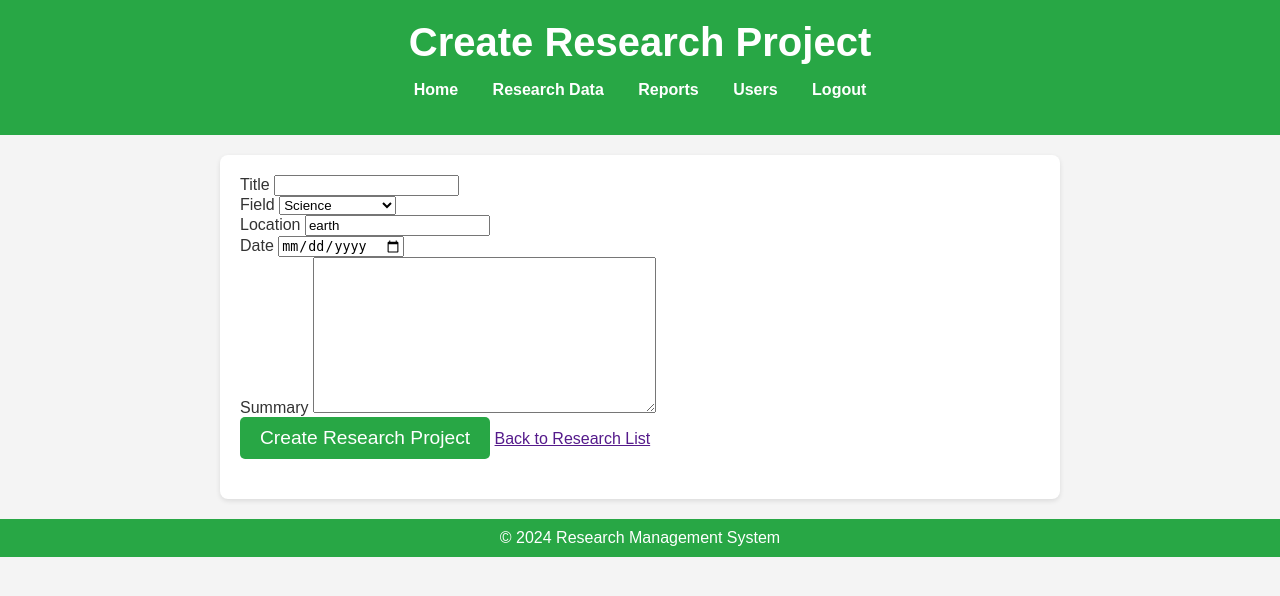
After one commit to Sangwasean/Research_Data_Management_System, a Django app: page /create/ in a window 1280 px wide. The commit adds this page. Shown: the top 596 px of the page. Run offline with Django 5.2, Linux system fonts and the light colour scheme; the visitor is signed in with stand-in values (Sample User, id 1).

Commit message:
research_project app

```diff
--- a/research_management_system/research_data/forms.py
+++ b/research_management_system/research_data/forms.py
@@ -4,7 +4,10 @@ from .models import ResearchProject, ResearchData
 class ResearchProjectForm(forms.ModelForm):
     class Meta:
         model = ResearchProject
-        fields = ['title', 'description', 'lead_researcher', 'start_date', 'end_date']
+        fields = ['title', 'field', 'summary', 'location', 'date']
+        widgets = {
+            'date': forms.DateInput(attrs={'type': 'date'}),
+        }
 
 class ResearchDataForm(forms.ModelForm):
     class Meta:
--- a/research_management_system/research_data/models.py
+++ b/research_management_system/research_data/models.py
@@ -1,12 +1,21 @@
 from django.db import models
 from django.contrib.auth import get_user_model
-
+from django.conf import settings
 class ResearchProject(models.Model):
+    RESEARCH_FIELDS = [
+        ('Science', 'Science'),
+        ('Technology', 'Technology'),
+        ('Mathematics', 'Mathematics'),
+        ('Engineering', 'Engineering'),
+        ('Social Sciences', 'Social Sciences'),
+        ('Arts', 'Arts'),
+    ]
     title = models.CharField(max_length=255)
-    description = models.TextField()
-    lead_researcher = models.ForeignKey(get_user_model(), on_delete=models.CASCADE)
-    start_date = models.DateField()
-    end_date = models.DateField()
+    field = models.CharField(max_length=100, choices=RESEARCH_FIELDS,default="life")
+    summary = models.TextField()
+    location = models.CharField(max_length=100,default="earth")
+    date = models.DateField()
+    user = models.ForeignKey(settings.AUTH_USER_MODEL, on_delete=models.CASCADE)  # Use custom user model
 
     def __str__(self):
         return self.title
--- a/research_management_system/research_data/templates/home.html
+++ b/research_management_system/research_data/templates/home.html
@@ -15,7 +15,7 @@
         <nav>
             <ul>
                 <li><a href="">Home</a></li>
-                <li><a href="">Research Data</a></li>
+                <li><a href="{% url 'research_projects_list' %}">Research Data</a></li>
                 <li><a href="">Reports</a></li>
                 <li><a href="{% url 'user_view' %}">Users</a></li>
                 <li><a href="">Logout</a></li>
--- /dev/null
+++ b/research_management_system/research_data/templates/research_form.html
@@ -0,0 +1,70 @@
+<!DOCTYPE html>
+<html lang="en">
+<head>
+    <meta charset="UTF-8">
+    <meta name="viewport" content="width=device-width, initial-scale=1.0">
+    <title>Research Management System</title>
+    {% load static %}
+    <link rel="stylesheet" href="{% static 'css/research_page.css' %}">
+</head>
+<body>
+    <header>
+        <h1>{% if form.instance.pk %}Update{% else %}Create{% endif %} Research Project</h1>
+        <nav>
+            <ul>
+                <li><a href="{% url 'home' %}">Home</a></li>
+                <li><a href="">Research Data</a></li>
+                <li><a href="">Reports</a></li>
+                <li><a href="">Users</a></li>
+                <li><a href="">Logout</a></li>
+            </ul>
+        </nav>
+    </header>
+    <main>
+        <form method="POST" action="{% if form.instance.pk %}{% url 'update_research_project' form.instance.pk %}{% else %}{% url 'create_research_project' %}{% endif %}">
+            {% csrf_token %}
+            {{ form.non_field_errors }}
+
+            {% if messages %}
+            <ul class="messages">
+                {% for message in messages %}
+                    <li class="{% if message.tags %}{{ message.tags }}{% endif %}">{{ message }}</li>
+                {% endfor %}
+            </ul>
+            {% endif %}
+
+            <div>
+                <label for="{{ form.title.id_for_label }}">{{ form.title.label }}</label>
+                {{ form.title }}
+                {{ form.title.errors }}
+            </div>
+            <div>
+                <label for="{{ form.field.id_for_label }}">{{ form.field.label }}</label>
+                {{ form.field }}
+                {{ form.field.errors }}
+            </div>
+            <div>
+                <label for="{{ form.location.id_for_label }}">{{ form.location.label }}</label>
+                {{ form.location }}
+                {{ form.location.errors }}
+            </div>
+            <div>
+                <label for="{{ form.date.id_for_label }}">{{ form.date.label }}</label>
+                {{ form.date }}
+                {{ form.date.errors }}
+            </div>
+            <div>
+                <label for="{{ form.summary.id_for_label }}">{{ form.summary.label }}</label>
+                {{ form.summary }}
+                {{ form.summary.errors }}
+            </div>
+
+            <button type="submit" class="create-user-btn">{% if form.instance.pk %}Update{% else %}Create{% endif %} Research Project</button>
+            <a href="">Back to Research List</a>
+        </form>
+    </main>
+    <footer>
+        <p>&copy; 2024 Research Management System</p>
+    </footer>
+</body>
+</html>
--- a/research_management_system/research_data/urls.py
+++ b/research_management_system/research_data/urls.py
@@ -4,8 +4,10 @@ from .views import home
 
 urlpatterns = [
     path('', home, name='home'),
-    path('<int:pk>/', views.research_project_detail, name='project_detail'),
-    path('<int:pk>/upload/', views.upload_data, name='upload_data'),
-    path('users/', include('users.urls')),  # Ensure users app URLs are included
-    path('accounts/', include('django.contrib.auth.urls')),  # Include authentication URLs
+    path('users/', include('users.urls')),
+    path('accounts/', include('django.contrib.auth.urls')),
+    path('create/', views.create_research_project, name='create_research_project'),
+    path('update/<int:pk>/', views.update_research_project, name='update_research_project'),
+    path('delete/<int:pk>/', views.delete_research_project, name='delete_research_project'),
+    path('projects/', views.view_research_projects, name='research_projects_list'),
 ]
--- a/research_management_system/research_data/views.py
+++ b/research_management_system/research_data/views.py
@@ -2,27 +2,54 @@ from django.shortcuts import render
 from django.shortcuts import render, get_object_or_404, redirect
 from .models import ResearchProject, ResearchData
 from .forms import ResearchProjectForm, ResearchDataForm
+from django.shortcuts import render, redirect, get_object_or_404
+from .forms import ResearchProjectForm
+from django.contrib.auth.decorators import login_required
+from django.contrib import messages
+
 
 def home(request):
     return render(request, 'home.html')
 
-def research_project_list(request):
-    projects = ResearchProject.objects.all()
-    return render(request, 'research_data/home.html', {'projects': projects})
+@login_required
+def view_research_projects(request):
+    research_projects = ResearchProject.objects.filter(user=request.user)
+    return render(request, 'research_list.html', {'research_projects': research_projects})
 
-def research_project_detail(request, pk):
-    project = get_object_or_404(ResearchProject, pk=pk)
-    return render(request, 'research_data/project_detail.html', {'project': project})
+@login_required
+def create_research_project(request):
+    if request.method == 'POST':
+        form = ResearchProjectForm(request.POST)
+        if form.is_valid():
+            research_project = form.save(commit=False)
+            research_project.user = request.user
+            research_project.save()
+            messages.success(request, 'Research project created successfully!')
+            return redirect('view_research_project')
+    else:
+        form = ResearchProjectForm()
+    return render(request, 'research_form.html', {'form': form})
 
-def upload_data(request, pk):
-    project = get_object_or_404(ResearchProject, pk=pk)
-    if request.method == "POST":
-        form = ResearchDataForm(request.POST, request.FILES)
+
+@login_required
+def update_research_project(request, pk):
+    research_project = get_object_or_404(ResearchProject, pk=pk, user=request.user)
+    if request.method == 'POST':
+        form = ResearchProjectForm(request.POST, instance=research_project)
         if form.is_valid():
-            research_data = form.save(commit=False)
-            research_data.project = project
-            research_data.save()
-            return redirect('project_detail', pk=project.pk)
+            form.save()
+            messages.success(request, 'Research project updated successfully!')
+            return redirect('view_research_projects')
     else:
-        form = ResearchDataForm()
-    return render(request, 'research_data/upload_data.html', {'form': form})
+        form = ResearchProjectForm(instance=research_project)
+    return render(request, 'research_form.html', {'form': form})
+
+# Delete a research project
+@login_required
+def delete_research_project(request, pk):
+    research_project = get_object_or_404(ResearchProject, pk=pk, user=request.user)
+    if request.method == 'POST':
+        research_project.delete()
+        messages.success(request, 'Research project deleted successfully!')
+        return redirect('view_research_projects')
+    return render(request, 'research_confirm_delete.html', {'research_project': research_project})
--- /dev/null
+++ b/research_management_system/static/css/research_page.css
@@ -0,0 +1,156 @@
+/* Reset some default styles */
+body, h1, h2, p, table, th, td {
+    margin: 0;
+    padding: 0;
+}
+
+/* Set basic body styles */
+body {
+    font-family: Arial, sans-serif;
+    background-color: #f4f4f4;
+    color: #333;
+}
+
+/* Header styles */
+header {
+    background-color: #28a745;
+    color: white;
+    padding: 20px;
+    text-align: center;
+}
+
+/* Header h1 */
+header h1 {
+    margin: 0;
+    font-size: 2.5em;
+}
+
+/* Navigation styles */
+nav ul {
+    list-style-type: none;
+    padding: 0;
+}
+
+nav ul li {
+    display: inline;
+    margin: 0 15px;
+}
+
+nav ul li a {
+    color: white;
+    text-decoration: none;
+    font-weight: bold;
+}
+
+nav ul li a:hover {
+    text-decoration: underline;
+}
+
+/* Main content styles */
+main {
+    padding: 20px;
+    background-color: white;
+    margin: 20px auto;
+    max-width: 800px;
+    border-radius: 8px;
+    box-shadow: 0 2px 5px rgba(0, 0, 0, 0.1);
+}
+
+/* Button styles */
+.create-user-btn {
+    background-color: #28a745;
+    color: white;
+    border: none;
+    padding: 10px 20px;
+    border-radius: 5px;
+    cursor: pointer;
+    font-size: 1.2em;
+    transition: background-color 0.3s ease;
+    margin-bottom: 20px; /* Spacing below the button */
+}
+
+.create-user-btn:hover {
+    background-color: #218838;
+}
+
+/* Table styles */
+table {
+    width: 100%;
+    border-collapse: collapse;
+    margin-top: 20px;
+}
+
+th, td {
+    border: 1px solid #ddd;
+    padding: 12px; /* Increased padding for better spacing */
+    text-align: left;
+}
+
+th {
+    background-color: #28a745;
+    color: white;
+    font-weight: bold;
+}
+
+tr:nth-child(even) {
+    background-color: #f9f9f9;
+}
+
+tr:hover {
+    background-color: #f1f1f1;
+}
+
+/* Footer styles */
+footer {
+    text-align: center;
+    padding: 10px;
+    background-color: #28a745;
+    color: white;
+    position: relative; /* Changed to relative for better positioning */
+    bottom: 0;
+    left: 0;
+    right: 0;
+}
+
+/* Responsive styles */
+@media (max-width: 600px) {
+    main {
+        padding: 10px;
+    }
+
+    header h1 {
+        font-size: 2em;
+    }
+
+    .create-user-btn {
+        padding: 8px 12px;
+        font-size: 1em;
+    }
+
+    th, td {
+        padding: 8px; /* Adjusted padding for smaller screens */
+    }
+}
+
+/* Message styles */
+.messages {
+    list-style-type: none;
+    padding: 0;
+}
+
+.messages li {
+    padding: 10px;
+    margin-bottom: 10px;
+}
+
+.messages .success {
+    background-color: #d4edda;
+    color: #155724;
+    border: 1px solid #c3e6cb;
+}
+
+.messages .error {
+    background-color: #f8d7da;
+    color: #721c24;
+    border: 1px solid #f5c6cb;
+}
--- a/research_management_system/users/templates/index.html
+++ b/research_management_system/users/templates/index.html
@@ -14,7 +14,7 @@
         <nav>
             <ul>
                 <li><a href="{% url 'home' %}">Home</a></li>
-                <li><a href="">Research Data</a></li>
+                <li><a href="{% url 'research_projects_list' %}">Research Data</a></li>
                 <li><a href="">Reports</a></li>
                 <li><a href="">Users</a></li>
                 <li><a href="{% url 'logout' %}">Logout</a></li>
--- a/research_management_system/users/templates/user_list.html
+++ b/research_management_system/users/templates/user_list.html
@@ -13,7 +13,7 @@
         <nav>
             <ul>
                 <li><a href="{% url 'home' %}">Home</a></li>
-                <li><a href="{% url 'research_data' %}">Research Data</a></li>
+                <li><a href="{% url 'research_projects_list' %}">Research Data</a></li>
                 <li><a href="{% url 'reports' %}">Reports</a></li>
                 <li><a href="{% url 'users' %}">Users</a></li>
                 <li><a href="{% url 'logout' %}">Logout</a></li>
```
Also changed, not shown: research_management_system/research_data/templates/research_list.html (added, +63 -0 lines), research_management_system/users/views.py (+12 -12 lines), research_management_system/research_data/migrations/0002_rename_end_date_researchproject_date_and_more.py (added), research_management_system/research_data/templates/research_confirm_delete.html (added).
